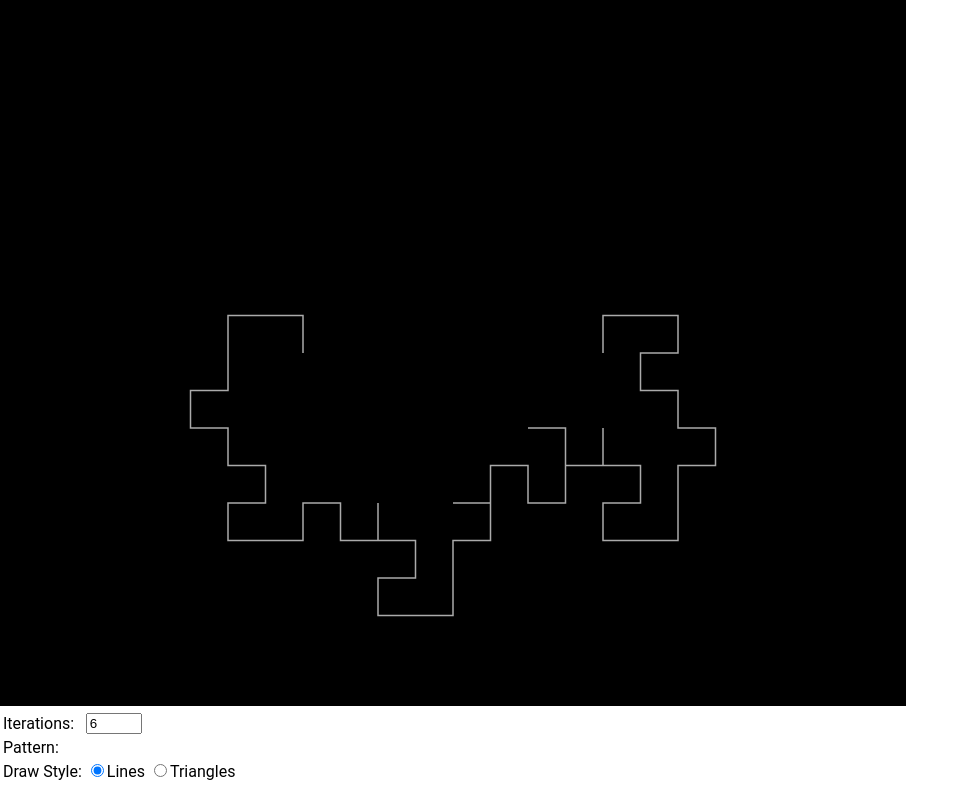
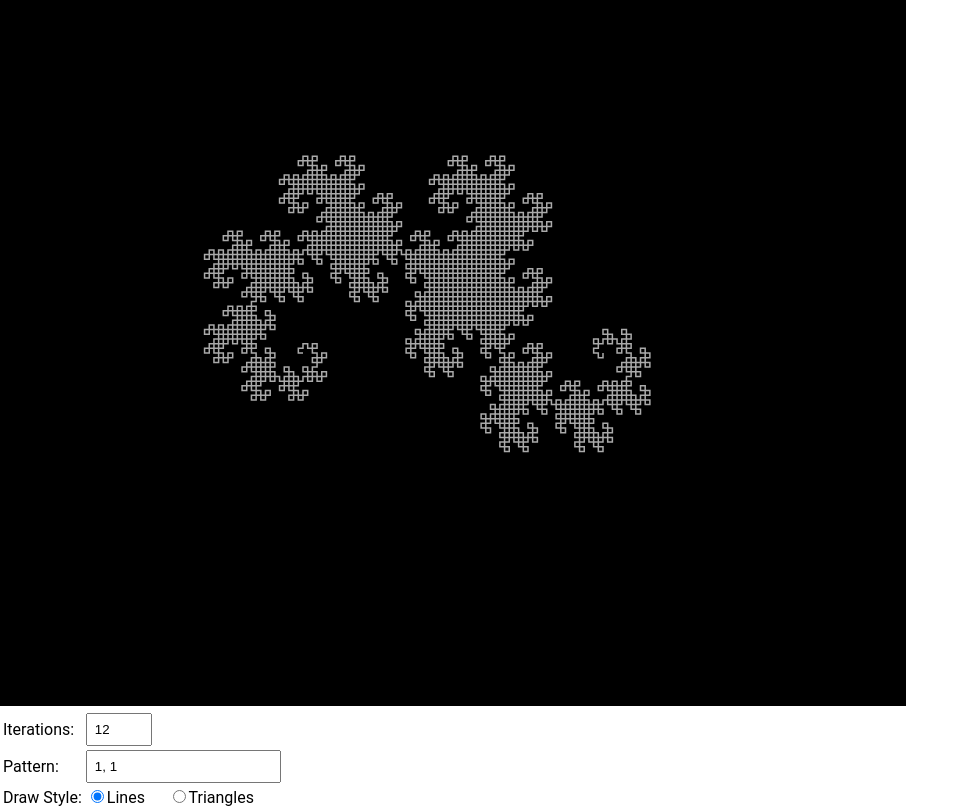
Before and after one commit to JoshuaNeely/DragonFractal, an Angular app: page / in a window 1280 px wide. Shown: the whole page, without its empty margins (0-969 px from the left). Built offline with nearby package versions, Linux system fonts and the light colour scheme.

Commit message:
feat: more powerful pattern specification

```diff
--- a/src/app/control-panel/control-panel.component.html
+++ b/src/app/control-panel/control-panel.component.html
@@ -17,12 +17,12 @@
             <td>Pattern:</td>
             <td colspan=2>
                 <input
-                    *ngFor="let term of patternTerms"
-                    type="number"
-                    min=0
-                    step=1
+                    id="patternString"
                     (change)="updatePattern($event.target)"
-                    value=1>
+                    [value]="humanFacingPattern"
+                    pattern="([0-9]*((,\s*)|(\s+)))*[0-9]*"
+                    title="Enter whitespace/comma separated digits"
+                    required>
             </td>
         </tr>
 
@@ -30,12 +30,13 @@
             <td>Draw Style:</td>
             <td>
                 <input type="radio" id="lines" name="drawStyle" value="lines"
-                    checked
+                    [checked]="drawStyle === 'lines'"
                     (change)="updateDrawStyle($event.target)">
                 <label>Lines</label><br>
             </td>
             <td>
                 <input type="radio" id="triangles" name="drawStyle" value="triangles"
+                    [checked]="drawStyle === 'triangles'"
                     (change)="updateDrawStyle($event.target)">
                 <label>Triangles</label><br>
             </td>
--- a/src/app/control-panel/control-panel.component.scss
+++ b/src/app/control-panel/control-panel.component.scss
@@ -0,0 +1,8 @@
+input:valid {
+    padding: 7px;
+}
+
+input:invalid {
+    padding: 7px;
+    border: 2px solid red;
+}
--- a/src/app/control-panel/control-panel.component.ts
+++ b/src/app/control-panel/control-panel.component.ts
@@ -11,9 +11,10 @@ import { Pattern } from '../pattern';
 })
 export class ControlPanelComponent implements OnInit, AfterViewInit {
 
-  iterations = 6;
+  iterations = 12;
   drawStyle: 'lines' | 'triangles' = 'lines';
-  pattern: Pattern = [1, 1, -1];
+  humanFacingPattern = '1, 1';
+  rawPattern: Pattern = [];
 
   @Output() controlChangeOutput = new EventEmitter<ControlPanelEvent>();
 
@@ -22,6 +23,7 @@ export class ControlPanelComponent implements OnInit, AfterViewInit {
   ngOnInit(): void { }
 
   ngAfterViewInit(): void {
+    this.processPattern(this.humanFacingPattern);
     this.emitUpdates();
   }
 
@@ -33,19 +35,29 @@ export class ControlPanelComponent implements OnInit, AfterViewInit {
     }
   }
 
+
   updatePattern(eventTarget: any): void {
-    if (eventTarget && eventTarget.value) {
-      const newValue = eventTarget.value;
+    if (eventTarget && eventTarget.value
+        && eventTarget.validity.valid) {
+      const rawValue = eventTarget.value;
+      this.humanFacingPattern = rawValue;
 
-      const newPattern = [];
-      for (let i = 0; i < newValue; i++) {
-        newPattern.push(-1);
+      this.processPattern(rawValue);
+    }
+  }
+
+  private processPattern(patternString: string): void {
+    const newPattern: number[] = [];
+    const onlyDigits = patternString.replace(/\D/g, '');
+    const digits = onlyDigits.split('');
+    for (const [index, digit] of digits.entries()) {
+      const term = (index % 2) ? 1 : -1;
+      for (let i = 0; i < Number(digit); i++) {
+        newPattern.push(term);
       }
-      newPattern.push(1);
-      this.pattern = newPattern;
-
-      this.emitUpdates();
     }
+    this.rawPattern = newPattern;
+    this.emitUpdates();
   }
 
   updateDrawStyle(eventTarget: any): void {
@@ -59,7 +71,7 @@ export class ControlPanelComponent implements OnInit, AfterViewInit {
   private emitUpdates(): void {
       this.controlChangeOutput.emit({
           iterations: this.iterations,
-          pattern: this.pattern,
+          pattern: this.rawPattern,
           drawStyle: this.drawStyle,
       });
   }
```
